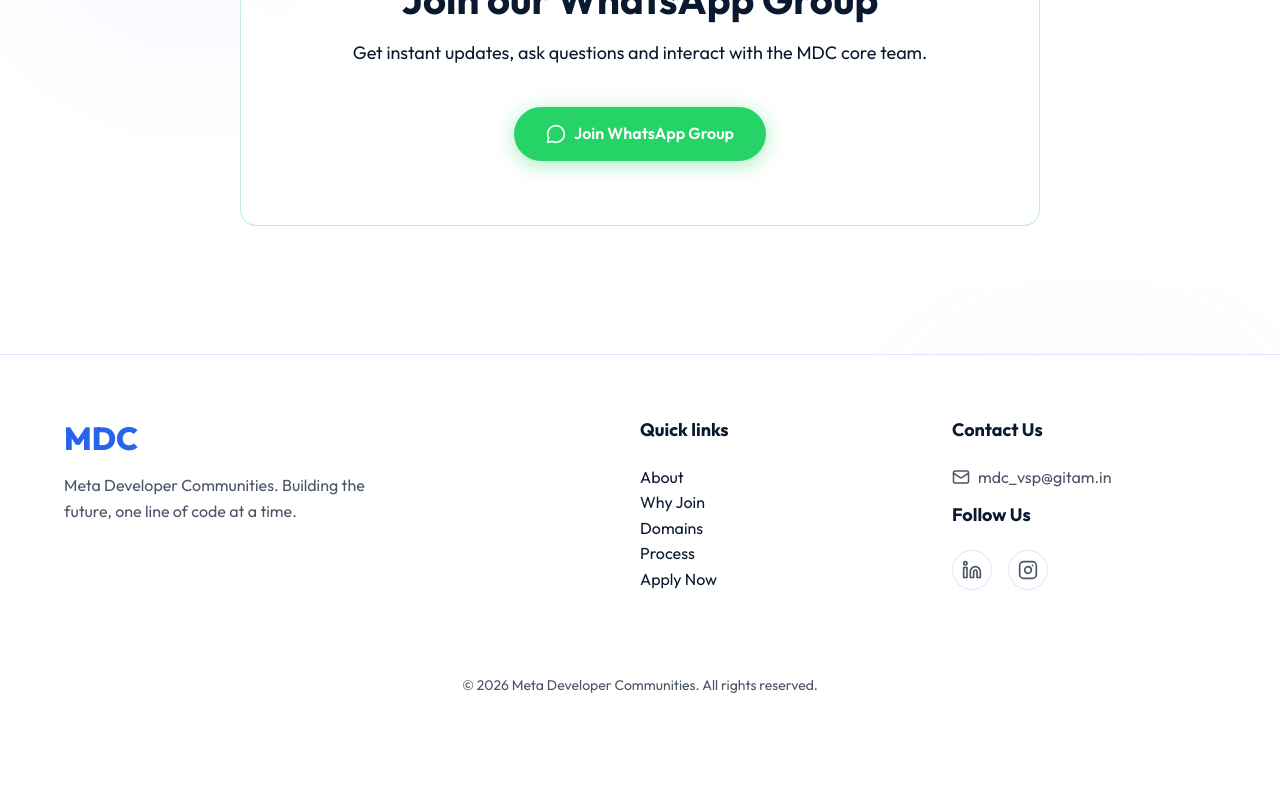
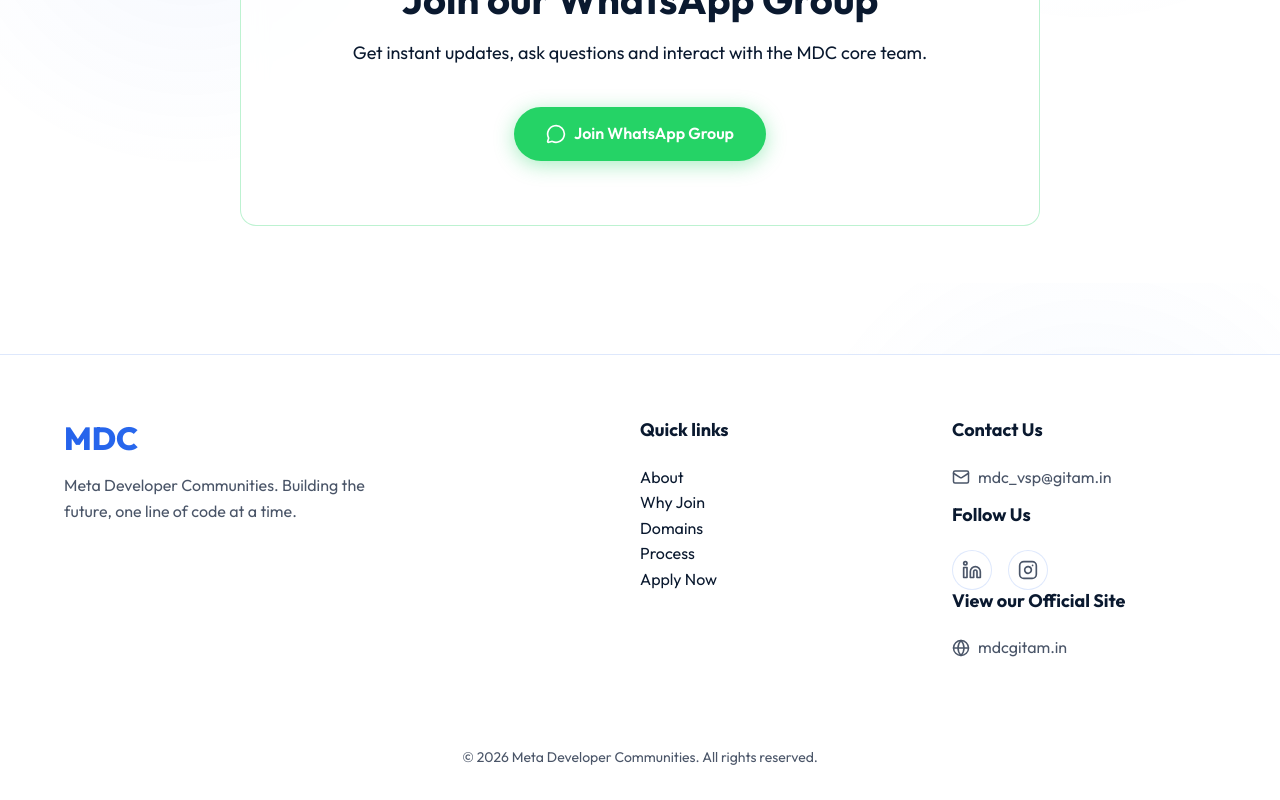
Before and after one commit to mdcgitam/mdc-gitam-recruitment, a React (Vite) app: page / in a window 1280 px wide. Shown: the part 5317-6117 px from the top of the page. Before the commit the page ends 6045 px from the top, so only its background shows below. Built offline with nearby package versions, Linux system fonts and the light colour scheme.

Commit message:
added link to the main site

```diff
--- a/src/components/Footer.jsx
+++ b/src/components/Footer.jsx
@@ -1,5 +1,5 @@
 import React from 'react';
-import { Mail, Github, Linkedin, Instagram, Twitter } from 'lucide-react';
+import { Mail, Github, Linkedin, Instagram, Twitter, Globe } from 'lucide-react';
 import './Footer.css';
 
 const Footer = () => {
@@ -43,6 +43,12 @@
                                 </a>
                             </div>
                         </div>
+                        <div className="View our Official Site">
+                            <h4>View our Official Site</h4>
+                            <a href="https://mdcgitam.in/" className="contact-link" target="_blank" rel="noopener noreferrer">
+                                <Globe size={18} /> mdcgitam.in
+                            </a>
+                        </div>
                     </div>
                 </div>
 
```
Lines whose indentation alone changed are shown as unchanged.
